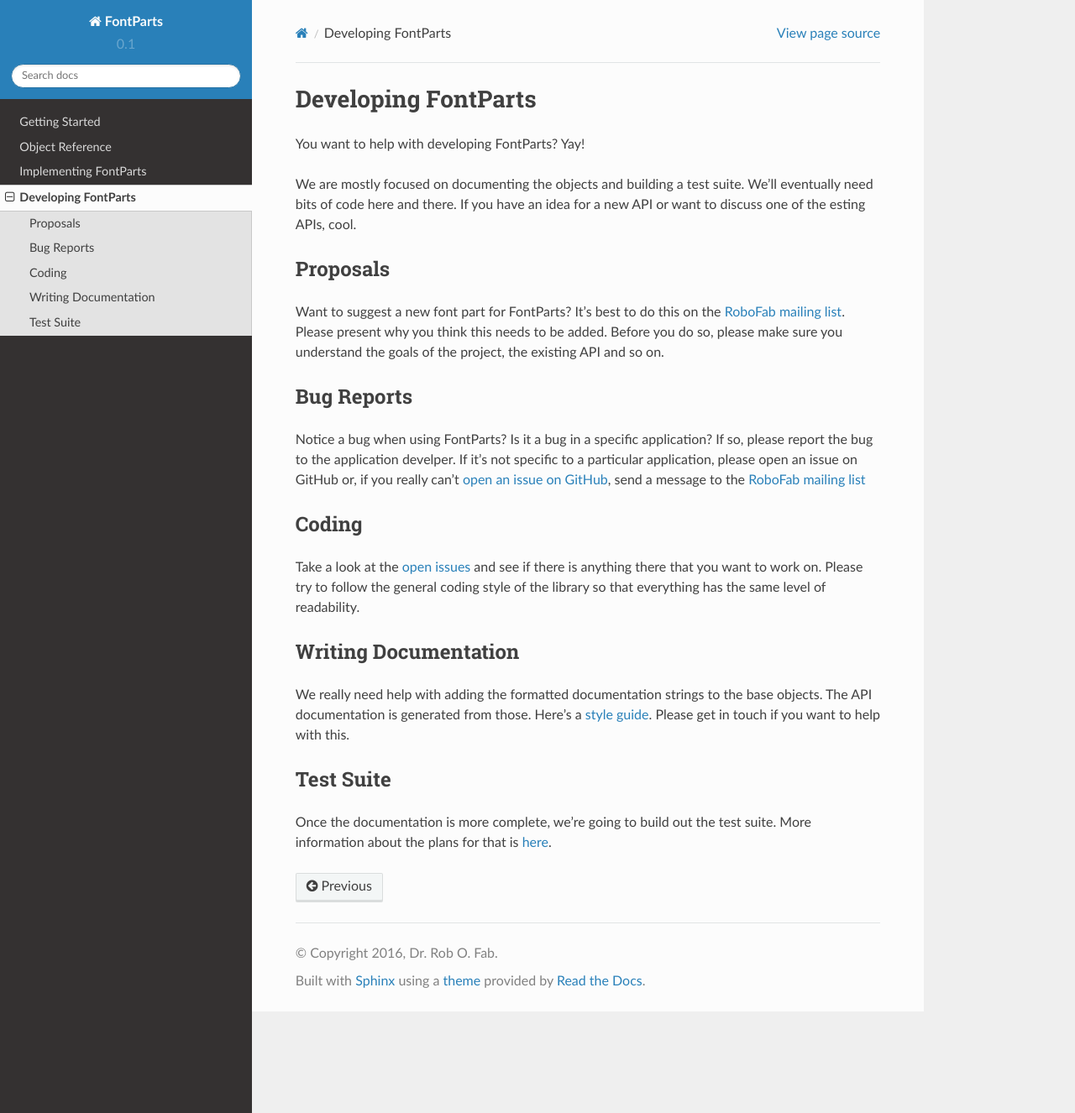
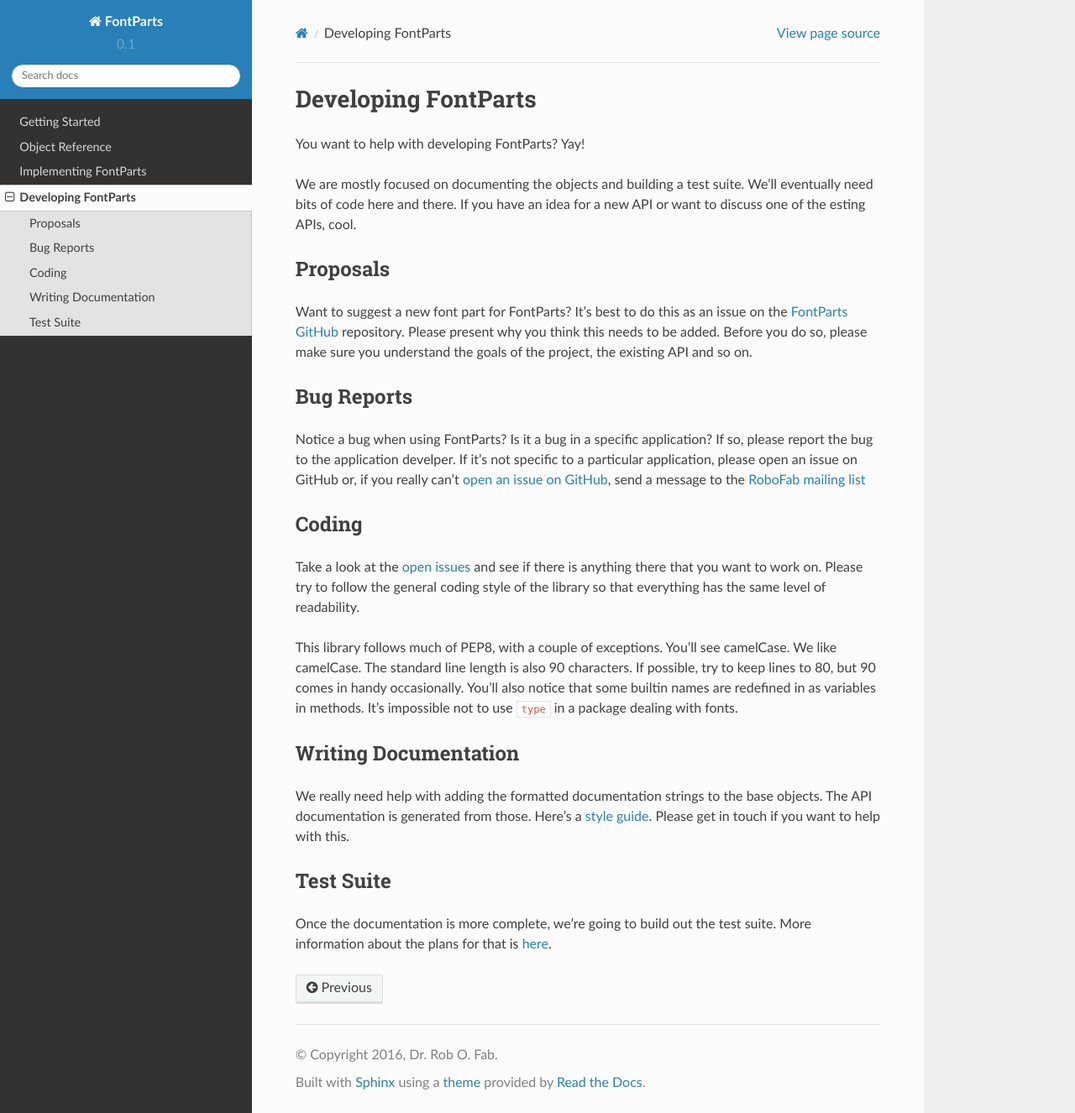
Before and after one commit to sambacha/fontParts, a Sphinx documentation site: the page built from documentation/source/development/index.rst, in a window 1280 px wide and 1326 px high. Shown: the whole window at 84% size. Built offline with Sphinx 7.4.7 and the Read the Docs theme 2.0.0, drawn with Linux system fonts in a browser that asks for light colours; pages that are not in the unit, such as notebooks, are missing from menus.

Commit message:
Add notes about code style, instead of old RoboFab mailing list, open a issue, and adding a roadmap.

```diff
--- a/documentation/source/development/index.rst
+++ b/documentation/source/development/index.rst
@@ -14,7 +14,7 @@
 Proposals
 *********
 
-Want to suggest a new font part for FontParts? It's best to do this on the `RoboFab mailing list <https://groups.google.com/forum/#!forum/robofab>`_. Please present why you think this needs to be added. Before you do so, please make sure you understand the goals of the project, the existing API and so on.
+Want to suggest a new font part for FontParts? It's best to do this as an issue on the `FontParts GitHub <http://github.com/robofab-developers/fontParts/issues>`_ repository. Please present why you think this needs to be added. Before you do so, please make sure you understand the goals of the project, the existing API and so on.
 
 .. _developing-bug-reports:
 
@@ -34,6 +34,8 @@
 
 Take a look at the `open issues <https://github.com/robofab-developers/fontParts/issues>`_ and see if there is anything there that you want to work on. Please try to follow the general coding style of the library so that everything has the same level of readability.
 
+This library follows much of PEP8, with a couple of exceptions. You’ll see camelCase. We like camelCase. The standard line length is also 90 characters. If possible, try to keep lines to 80, but 90 comes in handy occasionally. You’ll also notice that some builtin names are redefined in as variables in methods. It’s impossible not to use ``type`` in a package dealing with fonts.
+
 *********************
 Writing Documentation
 *********************
```
Also changed, not shown: README.rst (+9 -0 lines).
